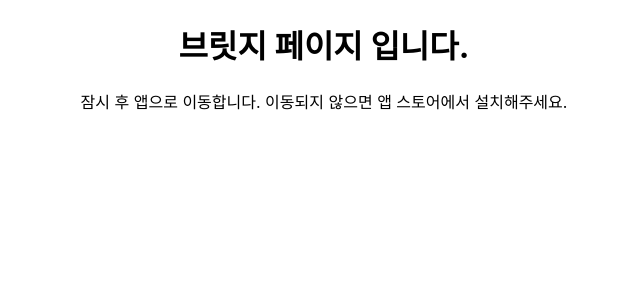
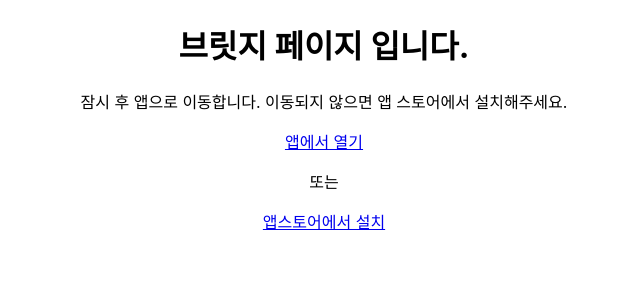
Before and after one commit to FASJonghyun/bridge_page, a React (Create React App) app in the folder bridge-page/: page / in a window 1280 px wide. Shown: the top 300 px of the page, without its empty margins (316-956 px from the left). Built offline with nearby package versions, Linux system fonts and the light colour scheme.

Commit message:
FEAT : [ iframe, windows 혼합 ]

```diff
--- a/bridge-page/src/bridge/BridgePage.js
+++ b/bridge-page/src/bridge/BridgePage.js
@@ -1,4 +1,4 @@
-import React, {useEffect} from "react";
+import React, { useEffect } from "react";
 
 function BridgePage() {
 
@@ -17,9 +17,6 @@ function BridgePage() {
           document.body.appendChild(iframe);
           setTimeout(() => {
             window.location = "https://play.google.com/store/apps/details?id=com.fas.android";
-            setTimeout(() => {
-              window.close();
-            }, 500);
           }, 2000);
         } else if (/iPad|iPhone|iPod/.test(userAgent) && !window.MSStream) {
           // iOS 사용자일 경우 딥링크를 시도하고, 앱 스토어로 리다이렉트
@@ -29,14 +26,9 @@ function BridgePage() {
           document.body.appendChild(iframe);
           setTimeout(() => {
             window.location = "https://apps.apple.com/app/id1620312420";
-            setTimeout(() => {
-              window.close();
-            }, 500);
           }, 2000);
         }
     }, []);
-
-
 
     return(
         <>
@@ -45,6 +37,11 @@ function BridgePage() {
                     브릿지 페이지 입니다.
                 </h1>
                 <p>잠시 후 앱으로 이동합니다. 이동되지 않으면 앱 스토어에서 설치해주세요.</p>
+                <div>
+                    <a href="fashionandstyle://">앱에서 열기</a>
+                    <p>또는</p>
+                    <a href="https://apps.apple.com/app/id1620312420">앱스토어에서 설치</a>
+                </div>
             </div>
         </>
     );
```
